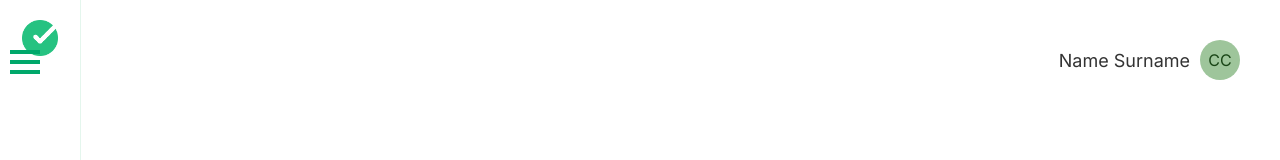
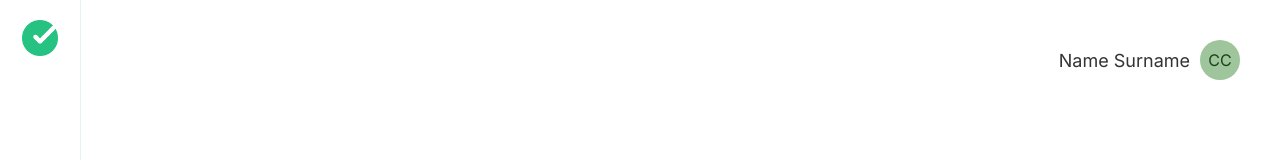
Before and after one commit to radu9120/frontend-takehome-task-main-2, a React (Create React App) app: page / in a window 1280 px wide. Shown: the top 160 px of the page. Built offline with nearby package versions, Linux system fonts and the light colour scheme.

Commit message:
Refactor Sidebar component to remove scroll tracking functionality and update toggle button styling

```diff
--- a/src/components/common/SideBar/index.js
+++ b/src/components/common/SideBar/index.js
@@ -1,47 +1,19 @@
-import React, { useState, useEffect } from "react";
+import React, { useState } from "react";
 import * as S from "./styles";
+
 import { Home, Briefcase, Users, Search, FileText, Settings, HelpCircle } from "lucide-react";
 
 const Sidebar = () => {
   const [isSidebarOpen, setIsSidebarOpen] = useState(false);
-  const [isScrollingUp, setIsScrollingUp] = useState(true); // New state to track scroll direction
-  const [lastScrollTop, setLastScrollTop] = useState(0); // Track last scroll position
 
   const toggleSidebar = () => {
     setIsSidebarOpen(!isSidebarOpen);
   };
 
-  useEffect(() => {
-    const handleScroll = () => {
-      const scrollTop = window.pageYOffset || document.documentElement.scrollTop;
-
-      // Check if scrolling up or down
-      if (scrollTop > lastScrollTop) {
-        // Scrolling down
-        setIsScrollingUp(false);
-      } else {
-        // Scrolling up
-        setIsScrollingUp(true);
-      }
-
-      setLastScrollTop(scrollTop <= 0 ? 0 : scrollTop); // Set last scroll position
-    };
-
-    window.addEventListener("scroll", handleScroll);
-
-    return () => {
-      window.removeEventListener("scroll", handleScroll); // Cleanup listener
-    };
-  }, [lastScrollTop]); // Re-run effect when `lastScrollTop` changes
-
   return (
     <>
       {/* Toggle button for mobile screens */}
-      <S.SidebarToggleButton
-        className={isSidebarOpen ? "open" : ""}
-        onClick={toggleSidebar}
-        style={{ display: isScrollingUp ? "block" : "none" }} // Show button only when scrolling up
-      >
+      <S.SidebarToggleButton className={isSidebarOpen ? "open" : ""} onClick={toggleSidebar}>
         <span></span>
         <span></span>
         <span></span>
--- a/src/components/common/SideBar/styles.js
+++ b/src/components/common/SideBar/styles.js
@@ -89,8 +89,6 @@ export const SidebarIcon = styled.div`
   }
 `;
 
-// Toggle button for mobile screen
-// Toggle button for mobile screen
 export const SidebarToggleButton = styled.button`
   position: fixed;
   left: 10px;
@@ -101,6 +99,7 @@ export const SidebarToggleButton = styled.button`
   cursor: pointer;
   opacity: 1;
   transition: opacity 0.3s ease, left 0.3s ease;
+  display: none; /* Hide by default on larger screens */
 
   &.open {
     left: 54px;
@@ -128,7 +127,7 @@ export const SidebarToggleButton = styled.button`
   }
 
   @media (max-width: 768px) {
-    display: block;
+    display: block; /* Show on mobile screens */
   }
 `;
 
```
